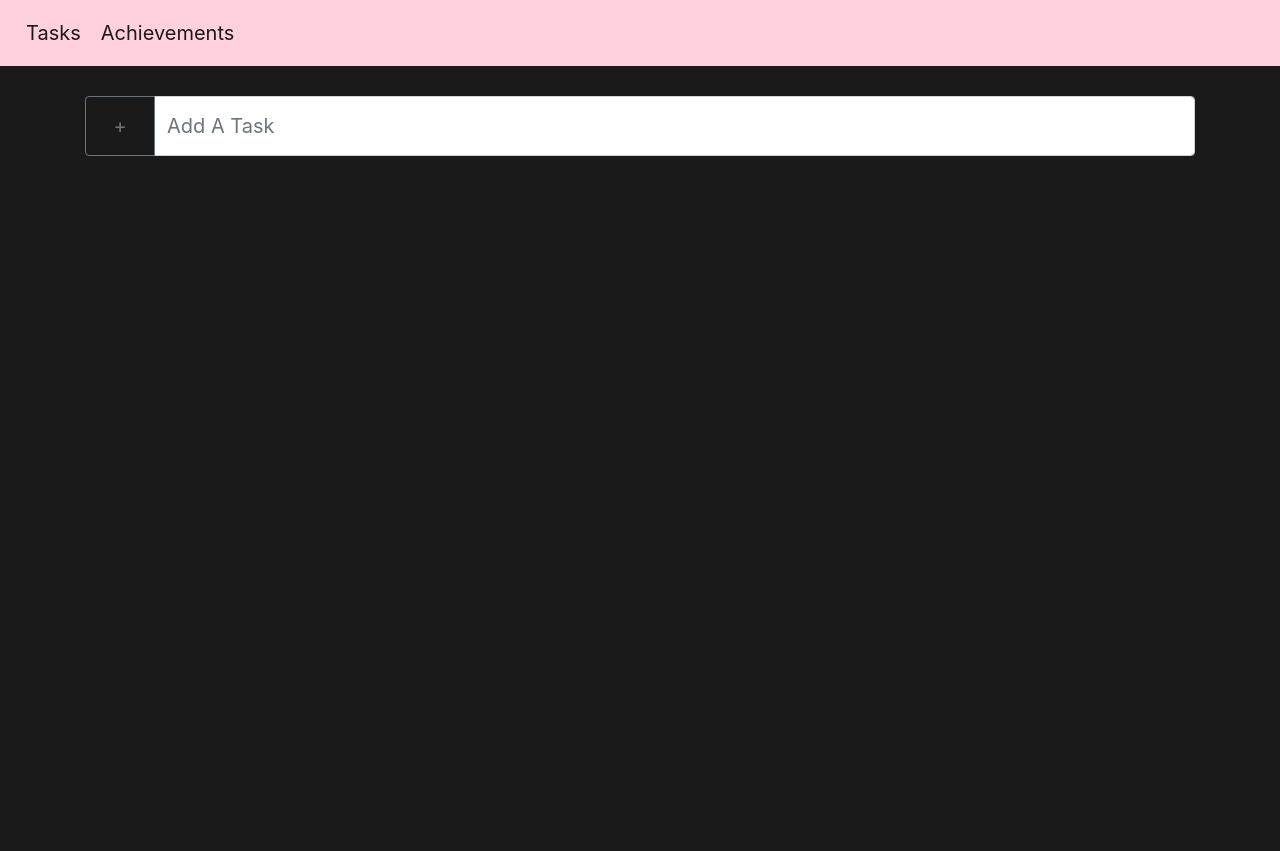
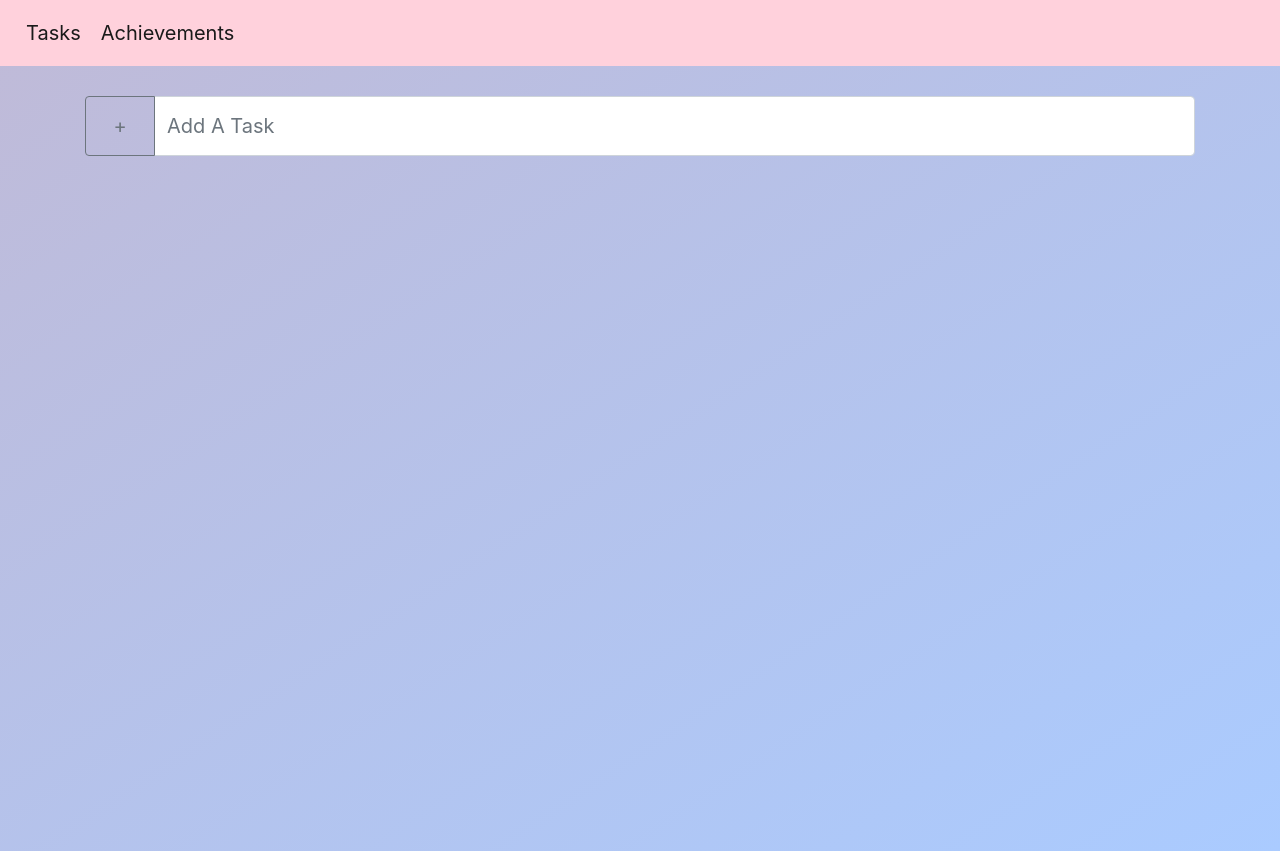
Before and after one commit to kathdovi/Divide-Conquer, a React (Create React App) app in the folder client/: page / in a window 1280 px wide. Built offline with nearby package versions, Linux system fonts and the light colour scheme; no server answers.

Commit message:
App.css gradient background

```diff
--- a/client/src/App.css
+++ b/client/src/App.css
@@ -9,7 +9,6 @@
 }
 
 .App-header {
-  background-color: #1A1A1A;
   min-height: calc(100vh - 45px);
   flex-direction: column;
   align-items: center;
@@ -32,5 +31,5 @@
 }
 
 body {
-  background-color: #1A1A1A;
+  background-image: linear-gradient(to bottom right, #c0bad7, #aacbff);
 }
```
